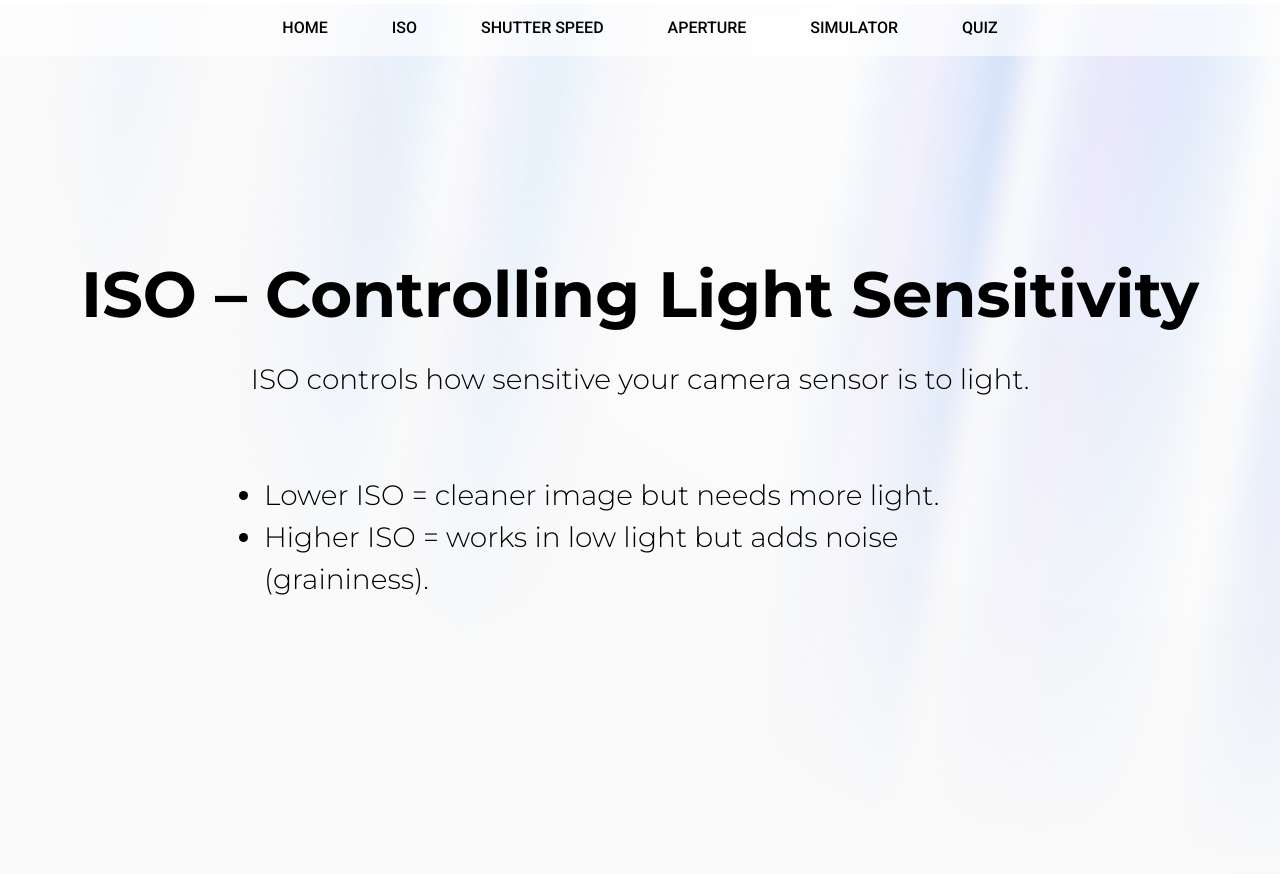
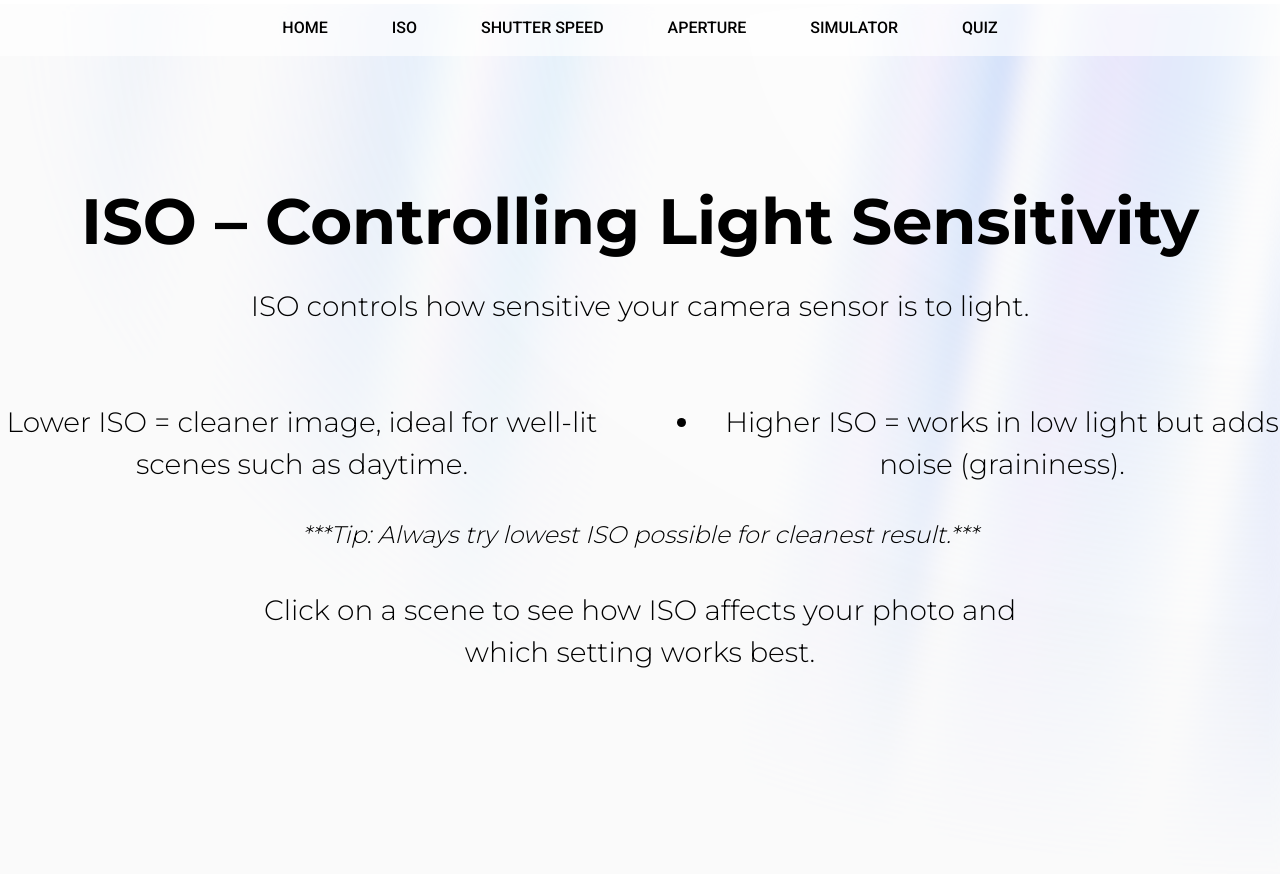
Before and after one commit to Ry3n-Huang/TriXposure, a Flask app: page /iso in a window 1280 px wide. Run offline with Flask 3, Linux system fonts and the light colour scheme.

Commit message:
ISO content completed

```diff
--- a/templates/base.html
+++ b/templates/base.html
@@ -76,6 +76,19 @@
     }
     .btn-action:hover { background: #333; }
     html { color-scheme: light dark; }
+    .horizontal-list {
+      display: flex;
+      justify-content: center;  /* 水平居中 */
+      gap: 100px;                /* 控制左右间距 */
+      list-style: disc;         /* 保留 bullets */
+      padding: 0;
+    }
+
+    .horizontal-list li {
+      text-align: center;
+      width: 600px;             /* 控制每个 bullet 宽度，可微调 */
+    }
+
 
 
     /* 暗色模式下生效 */
@@ -179,6 +192,10 @@
         color: #000;
       }
     }
+    strong, b {
+      font-weight: 700 !important;
+    }
+
   </style>
 
   {% block extra_head %}{% endblock %}
--- a/templates/iso.html
+++ b/templates/iso.html
@@ -8,18 +8,27 @@
 {% endblock %}
 
 {% block content %}
-  <h1>ISO – Controlling Light Sensitivity</h1>
+<h1>ISO – Controlling Light Sensitivity</h1>
+<p class="subtitle">
+  ISO controls how sensitive your camera sensor is to light.<br><br>
+</p>
+
+<div class="bullets">
+  <ul class="horizontal-list">
+    <li>Lower ISO = cleaner image, ideal for well-lit scenes such as daytime.</li>
+    <li>Higher ISO = works in low light but adds noise (graininess).</li>
+  </ul>
+</div>
+
+<!-- 提示部分 -->
+<div style="text-align: center; max-width: 800px; margin: 0 auto;">
+  <p style="font-size: 1.5rem; font-style: italic; font-weight: 400;">
+    ***Tip: Always try lowest ISO possible for cleanest result.***<br></br>
+  </p>
   <p class="subtitle">
-    ISO controls how sensitive your camera sensor is to light.<br><br>
-    <!-- <li>Lower ISO = cleaner image but needs more light.<br><br></li>
-    <li>Higher ISO = works in low light but adds noise (graininess).</li> -->
+    Click on a scene to see how ISO affects your photo and which setting works best.
   </p>
-  <div class = "bullets">
-    <ul>
-      <li>Lower ISO = cleaner image but needs more light.</li>
-      <li>Higher ISO = works in low light but adds noise (graininess).</li>
-    </ul>
-  </div>
+</div>
 
 {% endblock %}
 
```
